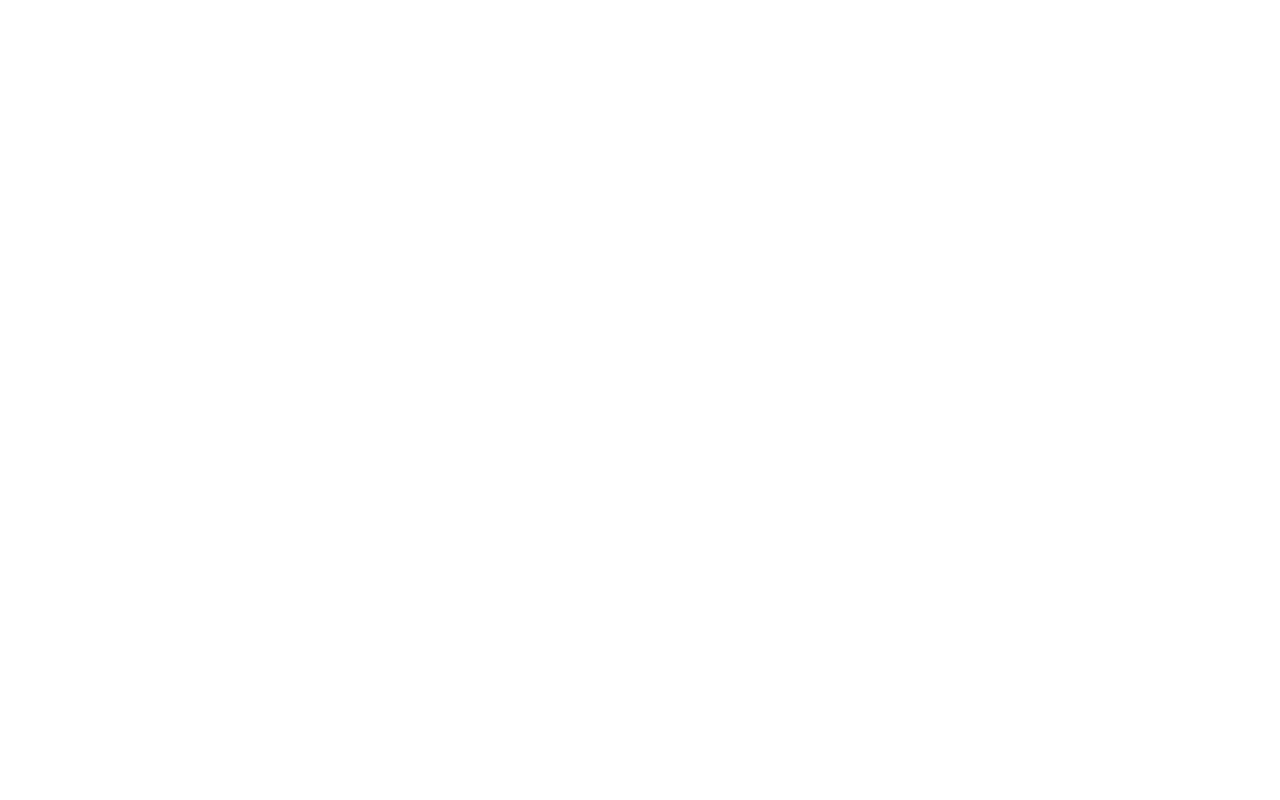
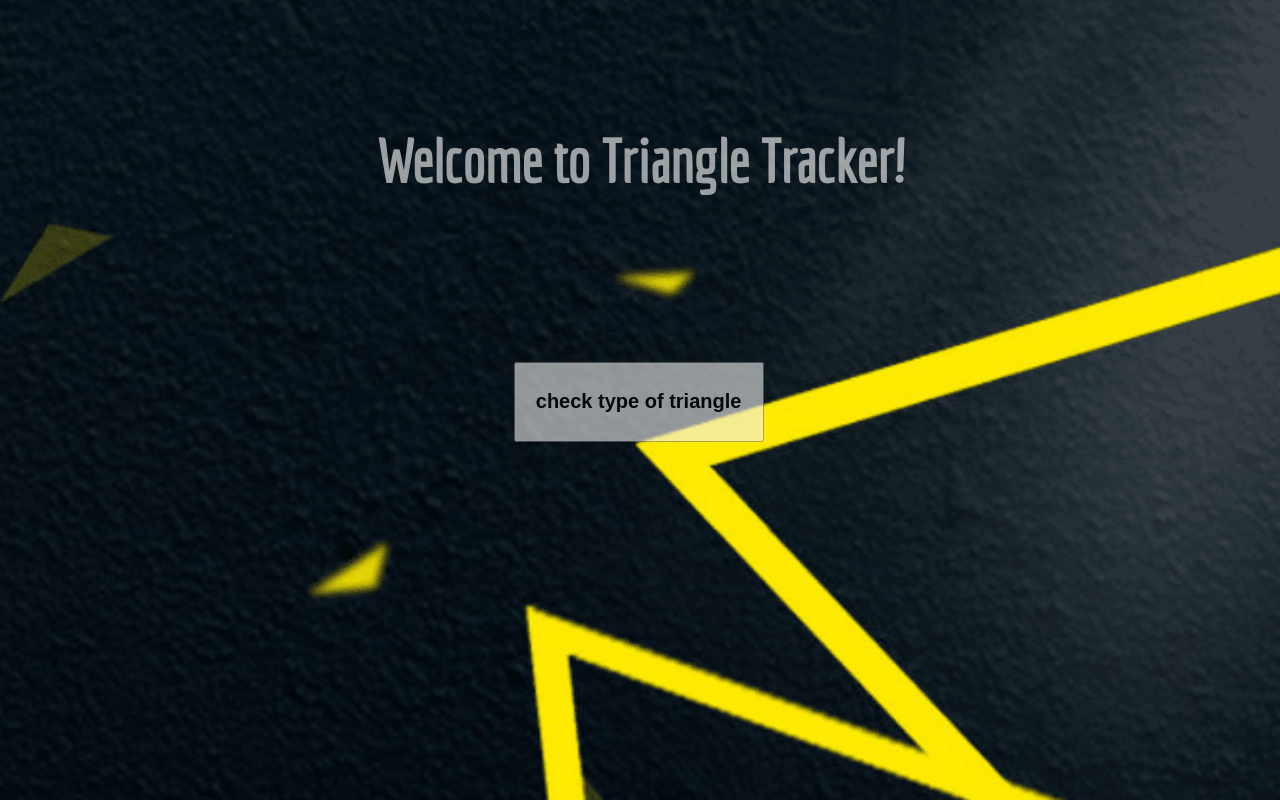
Before and after one commit to dorismtae/Triangle-Track, a plain HTML site: page index.html in a window 1280 px wide. Drawn offline with Linux system fonts and the light colour scheme.

Commit message:
homepage styling

```diff
--- a/css/style.css
+++ b/css/style.css
@@ -0,0 +1,30 @@
+/* img{
+  width: 100%;
+  height: 100%;
+  background-attachment: fixed;
+}
+h1{
+  text-align: center;
+  color: darkblue;
+
+} */
+@import url('https://fonts.googleapis.com/css?family=Economica');
+body{
+  background-image: url("space.png");
+  background-size: cover;
+  opacity: 0.6;
+}
+.heading{
+  text-align: center;
+  font-size: 60px;
+  margin-top: 10%;
+  color: #fff;
+  font-family: 'Economica', sans-serif;
+}
+#btn{
+  margin-left: 40%;
+  margin-top: 10%;
+  height: 80px;
+  width: 250px;
+  font-size: 20px;
+}
--- a/index.html
+++ b/index.html
@@ -1 +1,12 @@
-<!-- homepage -->
+<!DOCTYPE html>
+<html>
+  <head>
+    <title>Triangle Track</title>
+    <link rel="stylesheet" type="text/css" href="css/style.css">
+    <script type="text/javascript" src="js/scripts.js"></script>
+  </head>
+  <body>
+  <h1 class="heading">Welcome to Triangle Tracker!</h1>
+  <button id="btn" onclick="track()"><b>check type of triangle</b></button>
+  </body>
+</html>
--- a/js/scripts.js
+++ b/js/scripts.js
@@ -0,0 +1,18 @@
+// function
+function track(){
+//USER INTERFACE
+var a= prompt("Enter a number :");
+var b= prompt("Enter a number :");
+var c= prompt("Enter a number :");
+//BUSINESS LOGIC
+var triangleType= ["Equilateral" , "Isosceles", "Scalene"];
+if (a===b && b===c && c===a){
+  alert (triangleType[0]);
+}
+else if (a===b || b===c || c===a){
+  alert (triangleType[1]);
+}
+else if (a+b>c||b+c>a||a+c>b){
+  alert (triangleType[2]);
+}
+}
```
Also changed, not shown: css/space.jpg (added), css/space.png (added), css/space2.jpg (added).
